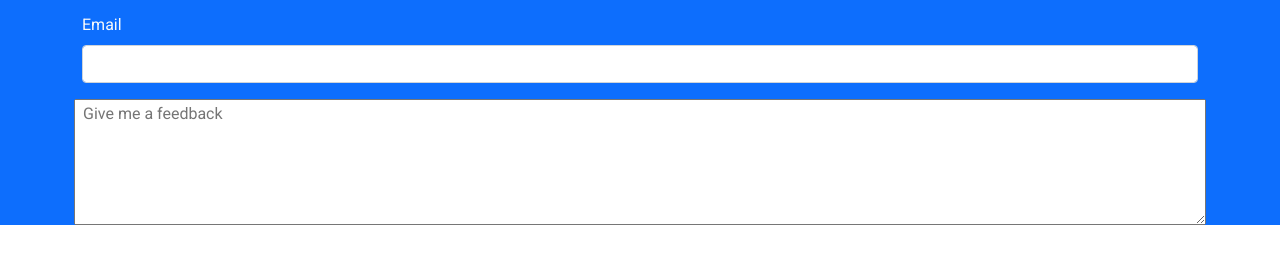
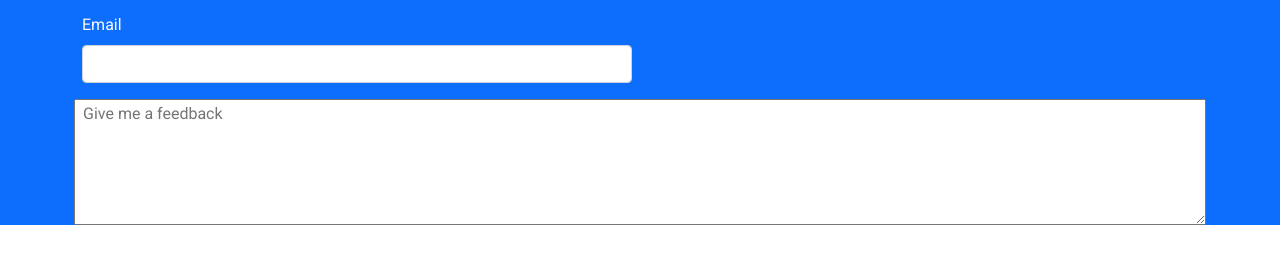
Before and after one commit to AleksaMarjanov/2brothers_coffe_shop_mock, a website: page Contact.html in a window 1280 px wide. Shown: the part 285-548 px from the top of the page. Drawn offline with nearby package versions, Linux system fonts and the light colour scheme.

Commit message:
git ignore

```diff
--- a/Contact.html
+++ b/Contact.html
@@ -59,7 +59,7 @@
           <label for="lastName" class="form-label">Last Name</label>
           <input type="text" class="form-control" id="lastName" required>
         </div>
-        <div class="col-md-12">
+        <div class="col-md-6">
           <label for="emailInfo" class="form-label">Email</label>
           <input type="email" class="form-control" id="emailInfo" required>
         </div>
```
